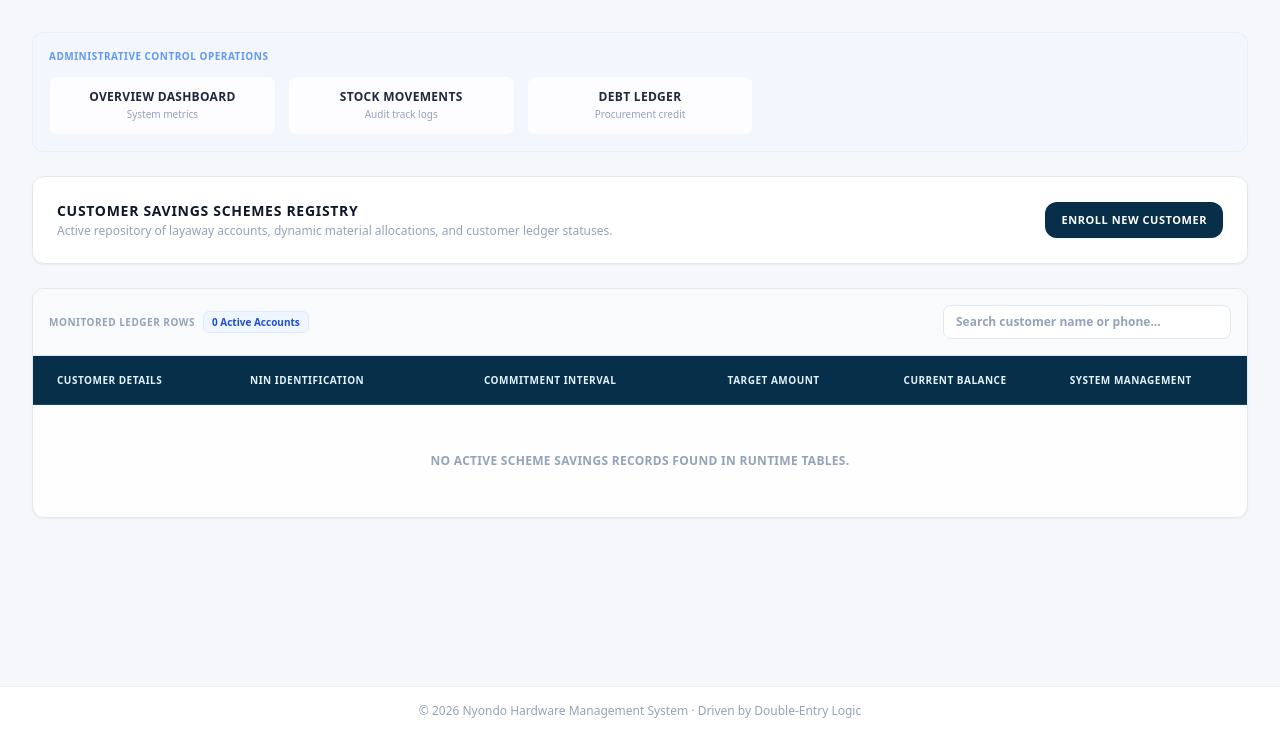
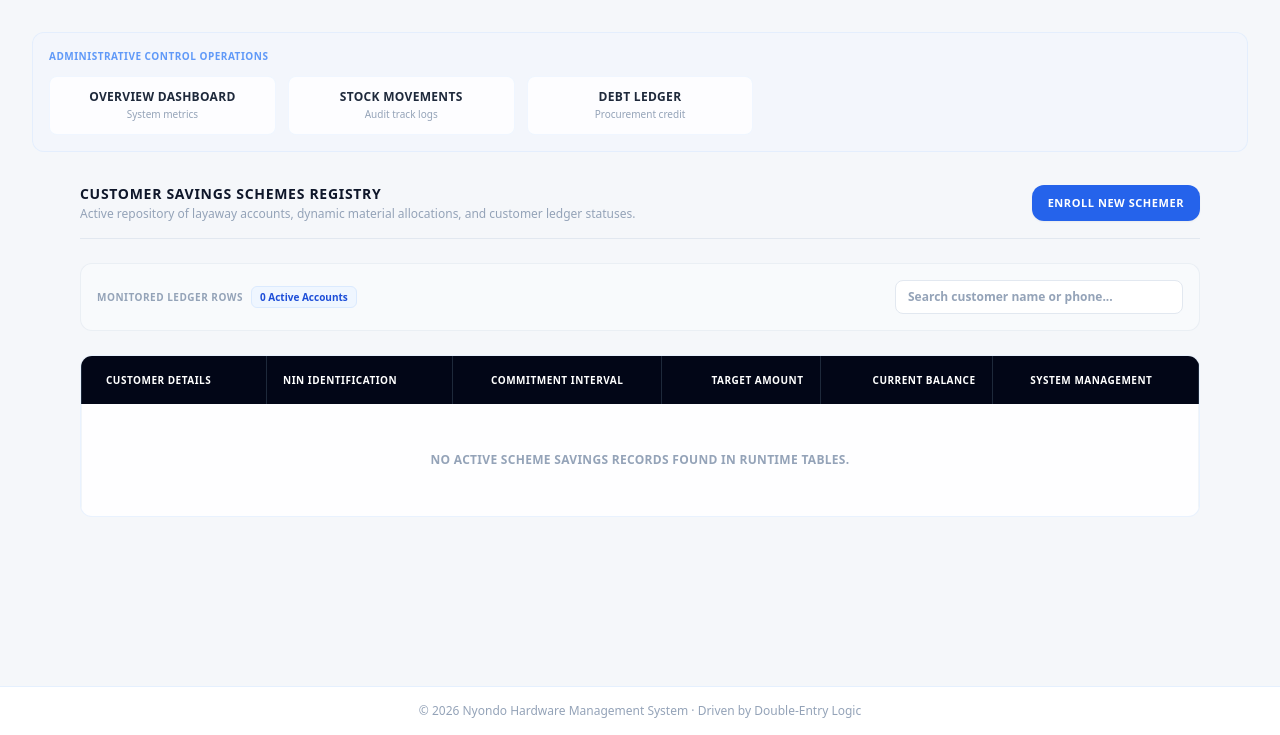
Before and after one commit to dio-hans/nyondo, a Django app: page /schemes/schemes_list/ in a window 1280 px wide. Shown: the part 65-800 px from the top of the page. Run offline with Django 5.2, Linux system fonts and the light colour scheme; the visitor is signed in with stand-in values (Sample User, id 1); data that the repository does not hold is empty; some libraries are stand-ins or nearby versions.

Commit message:
new changes to my project saved

```diff
--- a/schemes/templates/schemes/customer_detail.html
+++ b/schemes/templates/schemes/customer_detail.html
@@ -48,9 +48,9 @@
             </div>
         </div>
         <div class="mt-2">
-            {% if request.user.role == 'ADMIN' or request.user.is_superuser %}
+            {% if request.user.role == 'ADMIN' or request.user.role == 'SALES' %}
                 {% if scheme.current_balance > 0 %}
-                    <a href="{% url 'record_sale_with_scheme' scheme.id %}" class="w-full text-center block bg-blue-600 text-white px-3 py-1.5 rounded text-[10px] font-black uppercase tracking-wider hover:bg-blue-700 transition-all shadow-sm">
+                    <a href="{% url 'record_sale' %}?scheme_id={{ scheme.id }}" class="w-full text-center block bg-blue-600 text-white px-3 py-1.5 rounded text-[10px] font-black uppercase tracking-wider hover:bg-blue-700 transition-all shadow-sm">
                         Clear & Release Goods
                     </a>
                 {% endif %}
--- a/schemes/templates/schemes/schemes_list.html
+++ b/schemes/templates/schemes/schemes_list.html
@@ -4,28 +4,29 @@
 {% block title %}Savings Schemes Ledger Registry | Nyondo Hardware{% endblock %}
 
 {% block content %}
-<div class="bg-white border border-slate-200 rounded-xl shadow-sm p-6 mb-6 flex flex-col sm:flex-row justify-between items-start sm:items-center gap-4">
+<div class="max-w-6xl mx-auto my-8 px-4 space-y-6">
+
+    <div class="flex flex-col sm:flex-row sm:items-center sm:justify-between gap-4 border-b border-slate-200 pb-4">
         <div>
-        <h2 class="text-sm font-black text-slate-900 uppercase tracking-wider">
+            <h1 class="text-sm font-black text-slate-900 uppercase tracking-wider">
                  Customer Savings Schemes Registry
-        </h2>
+            </h1>
             <p class="text-xs text-slate-400 font-medium mt-0.5">Active repository of layaway accounts, dynamic material allocations, and customer ledger statuses.</p>
         </div>
         <div class="flex items-center gap-2">
-        {% if request.user.role == 'ADMIN' or request.user.role == 'CASHIER' %}
+            {% if request.user.role == 'ADMIN' or request.user.role == 'SALES' %}
                 <a href="{% url 'enroll_customer' %}" class="inline-block bg-blue-600 text-white px-4 py-2.5 rounded-xl text-[11px] font-black uppercase tracking-wider hover:bg-blue-700 transition-all shadow-sm">
                      Enroll New Schemer
                 </a>
             {% elif perms.schemes.add_scheme %}
-            <a href="{% url 'enroll_customer' %}" class="inline-block bg-sky-950 text-white px-4 py-2.5 rounded-xl text-[11px] font-black uppercase tracking-wider hover:bg-sky-900 transition-all shadow-sm">
+                <a href="{% url 'enroll_customer' %}" class="inline-block bg-slate-950 text-white px-4 py-2.5 rounded-xl text-[11px] font-black uppercase tracking-wider hover:bg-slate-900 transition-all shadow-sm">
                      Enroll New Customer
                 </a>
             {% endif %}
         </div>
     </div>
 
-<div class="bg-white border border-slate-200 rounded-xl shadow-sm overflow-hidden text-xs">
-    <div class="p-4 bg-slate-50 border-b border-slate-200 flex flex-col sm:flex-row justify-between items-center gap-4">
+    <div class="flex flex-col sm:flex-row justify-between items-center gap-4 bg-slate-50 p-4 rounded-xl border border-slate-200/60 text-xs">
         <div class="flex items-center gap-2">
             <span class="font-black text-[10px] text-slate-400 uppercase tracking-wider">Monitored Ledger Rows</span>
             <span class="bg-blue-50 text-blue-700 border border-blue-100 px-2 py-0.5 rounded-md font-black text-[10px]">{{ schemes|length }} Active Accounts</span>
@@ -36,42 +37,44 @@
         </div>
     </div>
 
+    <div class="bg-white border border-blue-100/60 rounded-xl shadow-xs overflow-hidden">
         <div class="overflow-x-auto">
-        <table class="w-full text-left border-collapse">
+            <table class="w-full text-left text-xs border-collapse">
                 <thead>
-                <tr class="bg-sky-950 text-[10px] font-black uppercase text-sky-100 tracking-wider">
-                    <th class="p-4 pl-6 border-b border-sky-900">Customer Details</th>
-                    <th class="p-4 border-b border-sky-900">NIN Identification</th>
-                    <th class="p-4 text-center border-b border-sky-900">Commitment Interval</th>
-                    <th class="p-4 text-right border-b border-sky-900">Target Amount</th>
-                    <th class="p-4 text-right border-b border-sky-900">Current Balance</th>
-                    <th class="p-4 text-center pr-6 border-b border-sky-900">System Management</th>
+                    <tr class="bg-slate-950 text-white uppercase text-[10px] tracking-wider font-black">
+                        <th class="p-4 pl-6 border-x border-slate-800">Customer Details</th>
+                        <th class="p-4 border-x border-slate-800">NIN Identification</th>
+                        <th class="p-4 text-center border-x border-slate-800">Commitment Interval</th>
+                        <th class="p-4 text-right border-x border-slate-800">Target Amount</th>
+                        <th class="p-4 text-right border-x border-slate-800">Current Balance</th>
+                        <th class="p-4 text-center pr-6 border-x border-slate-800">System Management</th>
                     </tr>
                 </thead>
-            <tbody id="schemes-table-body" class="divide-y divide-slate-100 font-semibold text-slate-700">
+                <tbody id="schemes-table-body" class="divide-y divide-slate-100 font-medium text-slate-700">
                     {% for scheme in schemes %}
-                <tr class="scheme-row hover:bg-slate-50/80 transition-colors">
-                    <td class="p-4 pl-6">
+                    <tr class="scheme-row hover:bg-blue-50/20 transition-colors">
+
+                        <td class="p-4 pl-6 border-x border-slate-100">
                             <span class="font-black text-slate-900 uppercase block search-target">{{ scheme.customer.name }}</span>
                             <span class="text-[10px] text-slate-400 mt-0.5 block font-mono font-medium">{{ scheme.phone_number }}</span>
                         </td>
 
-                    <td class="p-4 font-mono text-slate-600 tracking-wider font-bold">
+                        <td class="p-4 font-mono text-slate-500 tracking-wider font-bold border-x border-slate-100">
                             {{ scheme.nin|default:"—" }}
                         </td>
 
-                    <td class="p-4 text-center">
-                        <span class="px-2 py-0.5 bg-indigo-50 text-indigo-700 border border-indigo-100 rounded text-[9px] font-black uppercase tracking-wider">
+                        <td class="p-4 text-center whitespace-nowrap border-x border-slate-100">
+                            <span class="px-2.5 py-0.5 bg-indigo-50 text-indigo-700 border border-indigo-100 rounded-full text-[10px] font-black uppercase tracking-wide inline-block">
                                 {{ scheme.frequency_commitment }}
                             </span>
                         </td>
 
-                    <td class="p-4 text-right font-black text-slate-500 font-mono">
+                        <td class="p-4 text-right font-mono font-bold whitespace-nowrap text-xs text-slate-500 border-x border-slate-100">
                             UGX {{ scheme.total_amount_target|default:"0"|intcomma }}
                         </td>
 
-                    <td class="p-4 text-right">
-                        <span class="font-black text-emerald-600 text-xs font-mono">
+                        <td class="p-4 text-right whitespace-nowrap border-x border-slate-100">
+                            <span class="font-mono font-bold text-emerald-600 text-xs block">
                                 UGX {{ scheme.current_balance|default:"0"|intcomma }}
                             </span>
                             {% if scheme.is_price_locked %}
@@ -79,7 +82,7 @@
                             {% endif %}
                         </td>
 
-                    <td class="p-4 text-center pr-6 space-y-1 sm:space-y-0 sm:space-x-1.5 whitespace-nowrap">
+                        <td class="p-4 text-center pr-6 space-y-1 sm:space-y-0 sm:space-x-1.5 whitespace-nowrap border-x border-slate-100">
                             {% if request.user.role == 'ADMIN' or request.user.role == 'SALES' %}
                                 <a href="{% url 'record_deposit' customer_id=scheme.id %}" class="inline-flex items-center bg-emerald-50 text-emerald-700 border border-emerald-200 px-2.5 py-1 rounded text-[10px] font-black uppercase hover:bg-emerald-100 transition-colors">
                                      Add Cash
@@ -95,7 +98,7 @@
                             {% endif %}
 
                             {% if request.user.role == 'ADMIN' or request.user.is_superuser %}
-                            <a href="{% url 'customer_detail' scheme.id %}" class="inline-flex items-center bg-sky-950 text-white px-2.5 py-1 rounded text-[10px] font-black uppercase hover:bg-sky-900 transition-all shadow-xs">
+                                <a href="{% url 'customer_detail' scheme.id %}" class="inline-flex items-center bg-slate-950 text-white px-2.5 py-1 rounded text-[10px] font-black uppercase hover:bg-slate-900 transition-all shadow-xs">
                                     Audit Ledger
                                 </a>
                             {% else %}
@@ -106,14 +109,15 @@
                         </td>
                     </tr>
                     {% empty %}
-                <tr id="empty-results-row">
-                    <td colspan="6" class="text-center py-12 text-slate-400 font-bold uppercase tracking-wide bg-slate-50/20">
+                    <tr>
+                        <td colspan="6" class="p-12 text-center text-slate-400 font-bold uppercase tracking-wide bg-blue-50/10 border-x border-slate-100">
                             No active scheme savings records found in runtime tables.
                         </td>
                     </tr>
                     {% endfor %}
                 </tbody>
             </table>
+        </div>
     </div>
 </div>
 
```
Lines whose indentation alone changed are shown as unchanged.
